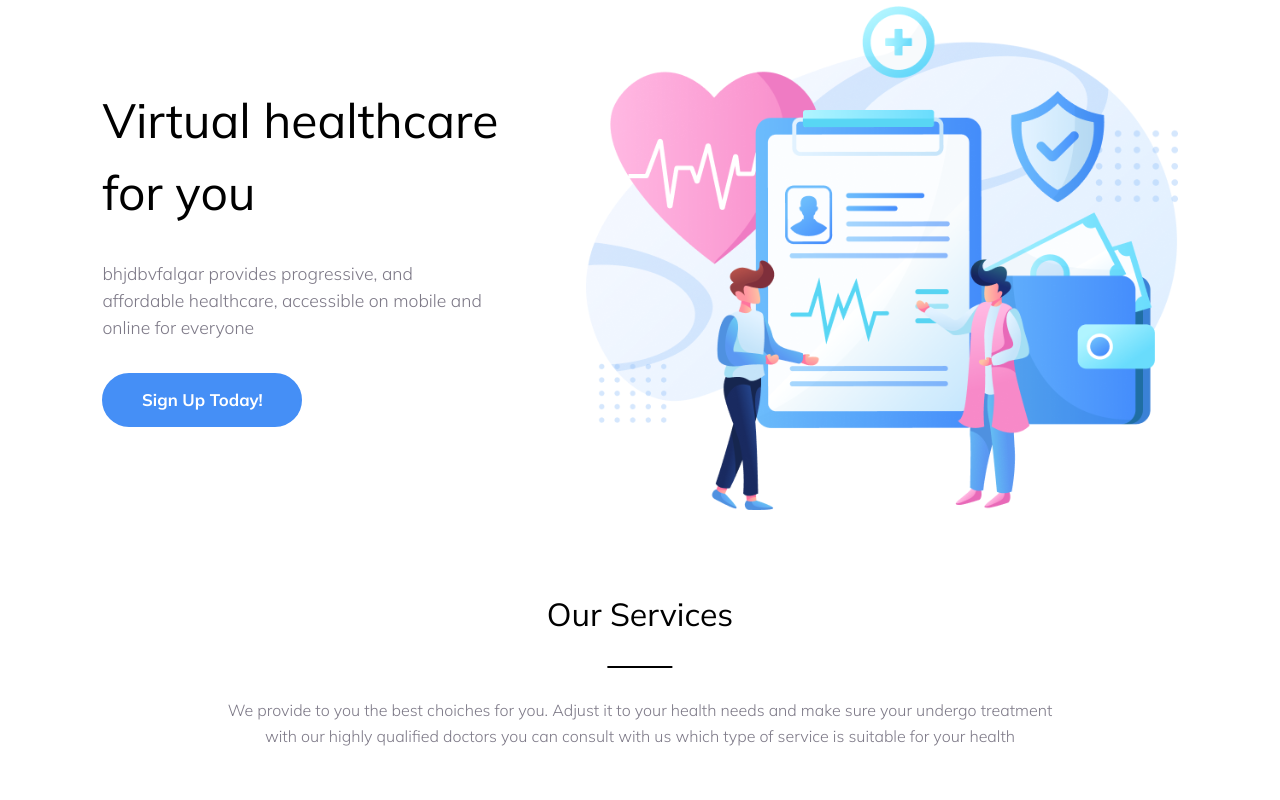
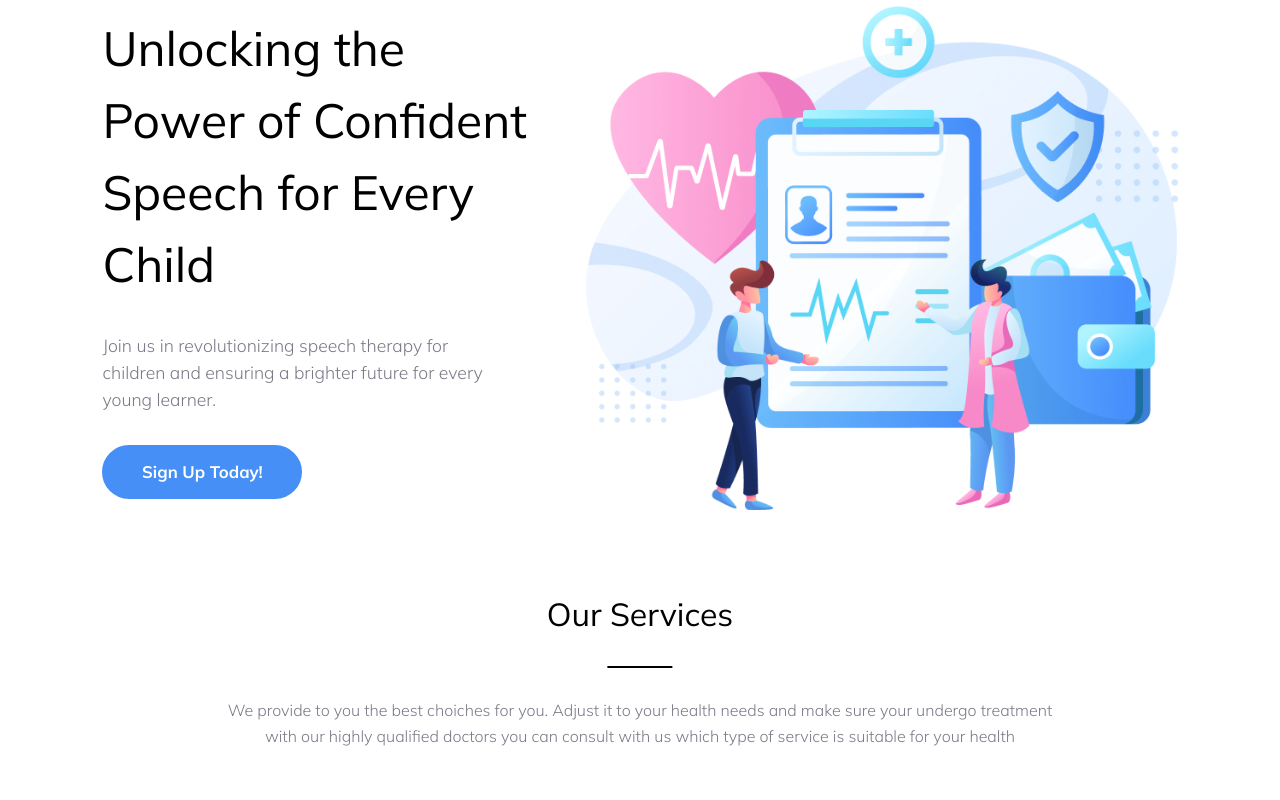
Before and after one commit to WyldTaegr/confident-voices, a Next.js app: page / in a window 1280 px wide. Shown: the top 800 px of the page. Built offline with nearby package versions, Linux system fonts and the light colour scheme.

Commit message:
changes on profile

```diff
--- a/src/app/components/Hero.js
+++ b/src/app/components/Hero.js
@@ -12,12 +12,12 @@ const Hero = () => {
 			<div className={`${styles.heroInfo}`}>
 				{/* heading */}
 				<h1 className={styles.heroHeading}>
-					Virtual healthcare for you
+					Unlocking the Power of Confident Speech for Every Child
 				</h1>
 				{/* details */}
 				<p className={`${styles.heroDes} text-light-gray`}>
-					bhjdbvfalgar provides progressive, and affordable
-					healthcare, accessible on mobile and online for everyone
+					Join us in revolutionizing speech therapy for children and ensuring a
+					brighter future for every young learner.
 				</p>
 
 				{/* Button - custom button */}
```
